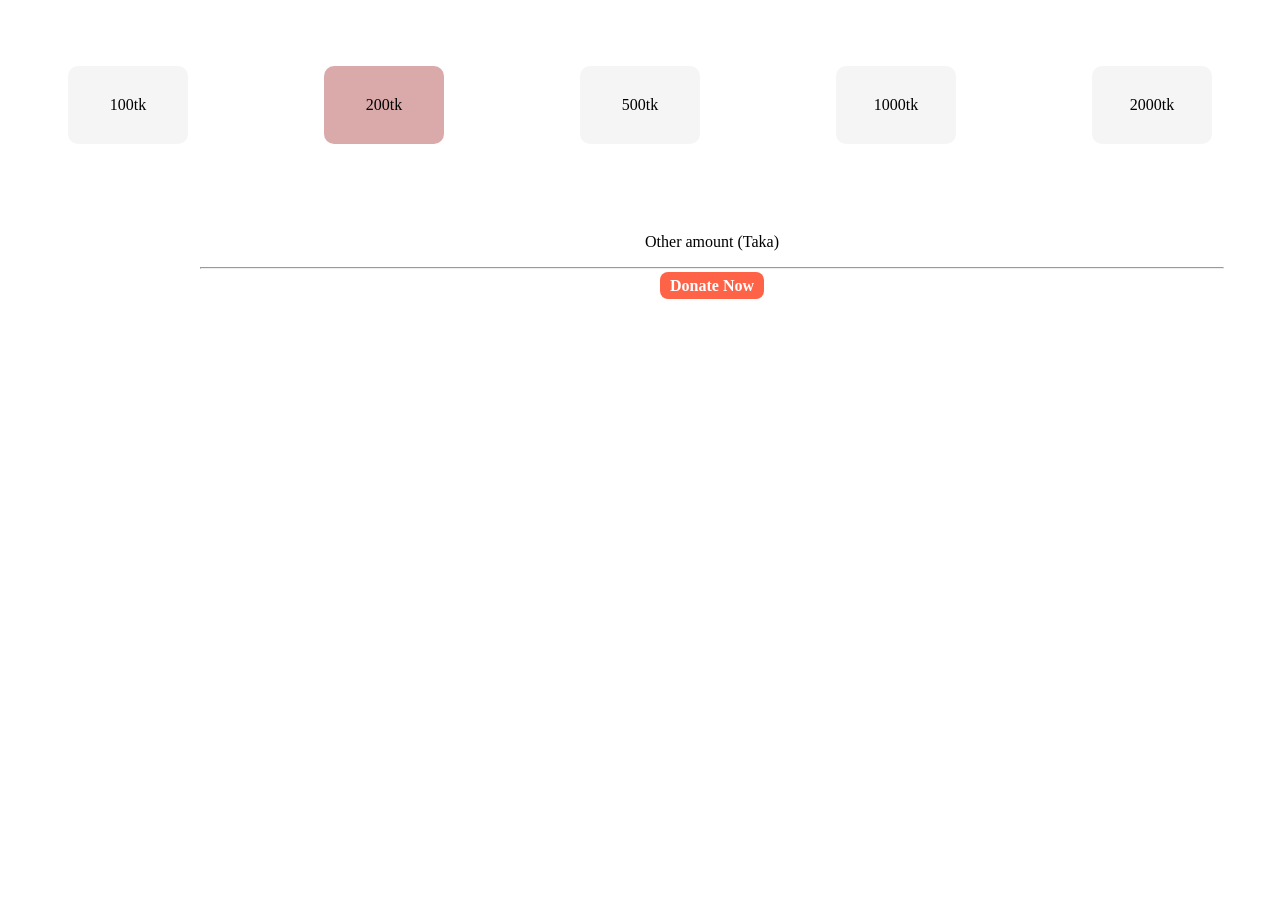
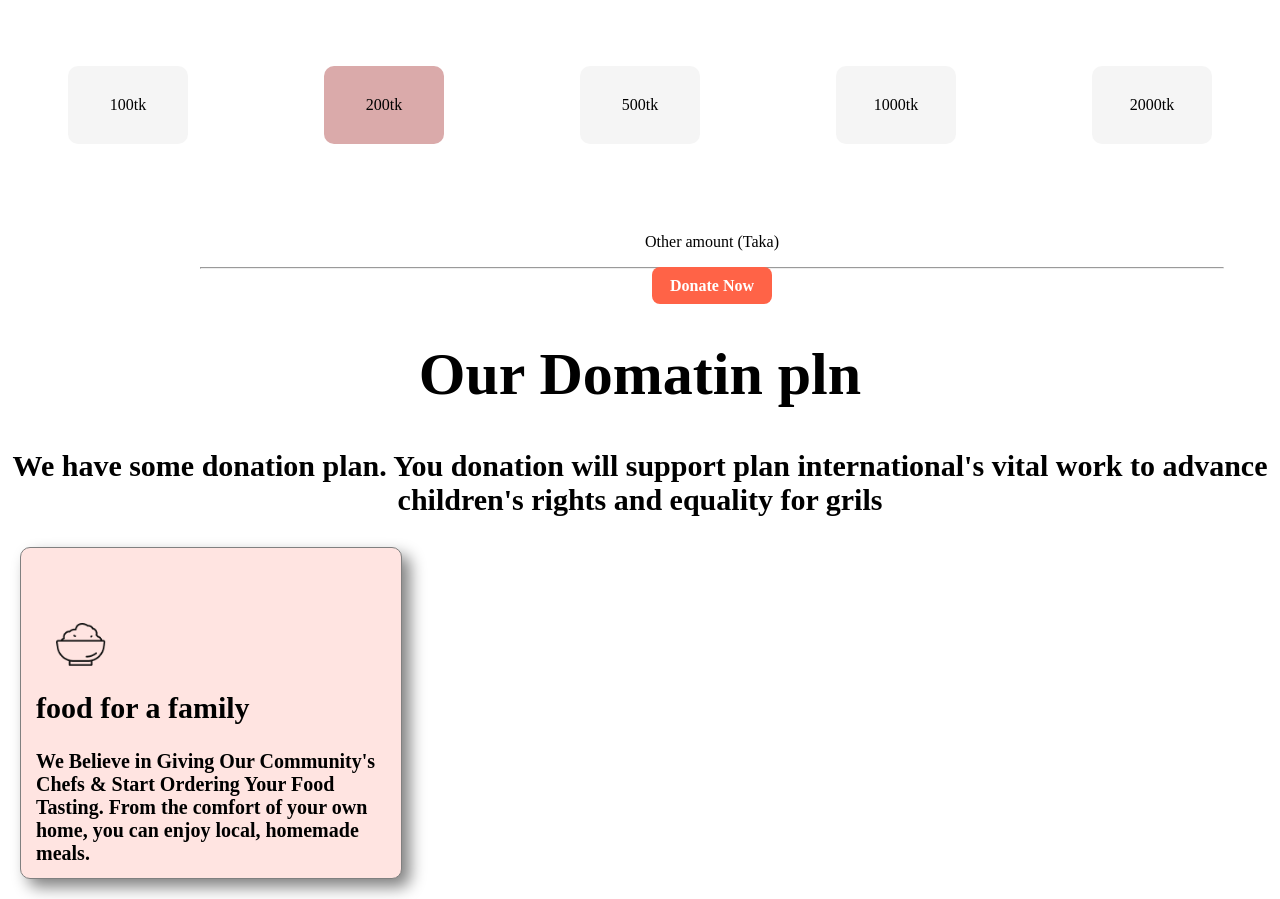
Before and after one commit to mobarakahmed1/donation-our-batch-6, a plain HTML site: page index.html in a window 1280 px wide. Shown: the part 923-1822 px from the top of the page. Before the commit the page ends 1223 px from the top, so only its background shows below. Drawn offline with Linux system fonts and the light colour scheme; a web font is replaced by a local one.

Commit message:
setion added

```diff
--- a/index.html
+++ b/index.html
@@ -46,16 +46,44 @@
 <section>
 <div>
 <div class="text">
+
 <p>Other amount (Taka)</p>
 <hr>
 <a class="link-button" href="">Donate Now</a>
 </div>
 </div>
 </section>
+<div class="nature">
+  <h1>Our Domatin pln</h1>
+  <p>
+    We have some donation plan. You donation will support plan international's vital work to advance children's rights and
+    equality for grils
+  </p>
+</div>
+<section>
+  <div>
+    <div class="setion">
 
+      <div class="card1">
+        <div class="card2"></div>
+        <div class="card3"></div>
+        <img class="fodder" src="icons/food.png" alt="">
+        <h2>
+          food for a family
+        </h2>
+        <p>
+          We Believe in Giving Our Community's Chefs & Start Ordering Your Food Tasting. From the comfort of your own home,
+          you
+          can enjoy local, homemade meals.
+        </p>
+      </div>
+    </div>
+  </div>
+</section>
 
+<div>
 
-
+</div>
 
   </body>
 </html>
--- a/style.css
+++ b/style.css
@@ -33,6 +33,7 @@ font-weight: 700;
 text-align: center;;
 margin:3% auto;
 font-size: 20px;
+font-weight: 700;
 border: 10px;
 }
 .same{
@@ -68,15 +69,57 @@ background-color: whitesmoke;
     text-align: center;
     padding: 5px 200px;
     width: 80%;
+    margin-bottom: 20px;
+
 }
+.nature{
+    text-align: center;
+    font-size: 30px;
+    font-weight: 700;
+}
+
 .link-button{
+
     text-align: center;
  text-decoration: none;
 background-color: tomato;
+padding: 10px 18px;
+margin: 0px;
+border-radius: 8px;
 
-padding: 5px 10px;
-border-radius: 8px;
 color: white;
 font-weight: 700;
 
 }
+.setion{
+    text-align: center;
+    font-size: 20px;
+    font-weight: 700;
+   margin: 20px;
+}
+
+.card1{
+   width: 350px;
+   height: 300px;
+   border: 1px solid gray;
+   text-align: left;
+   box-shadow: 8px 8px 16px gray;
+   background-color: mistyrose;
+   padding: 15px;
+   border-radius: 10px;
+
+
+
+}
+
+.card2{
+   padding: 20px;
+
+
+
+}
+.fodder{
+    width: 50px;
+    display: flex;
+   margin: 20px;
+}
```
Lines whose indentation alone changed are shown as unchanged.
